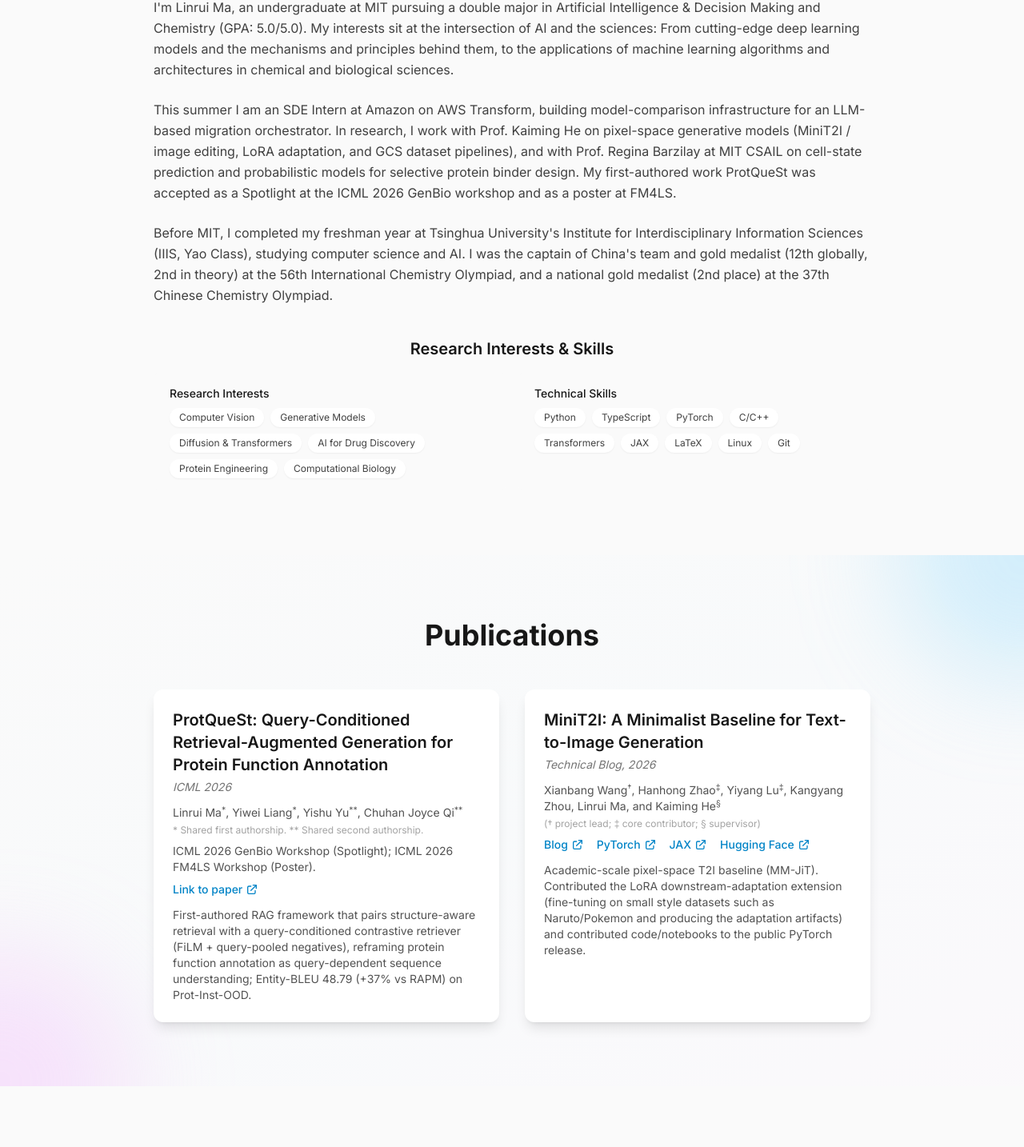
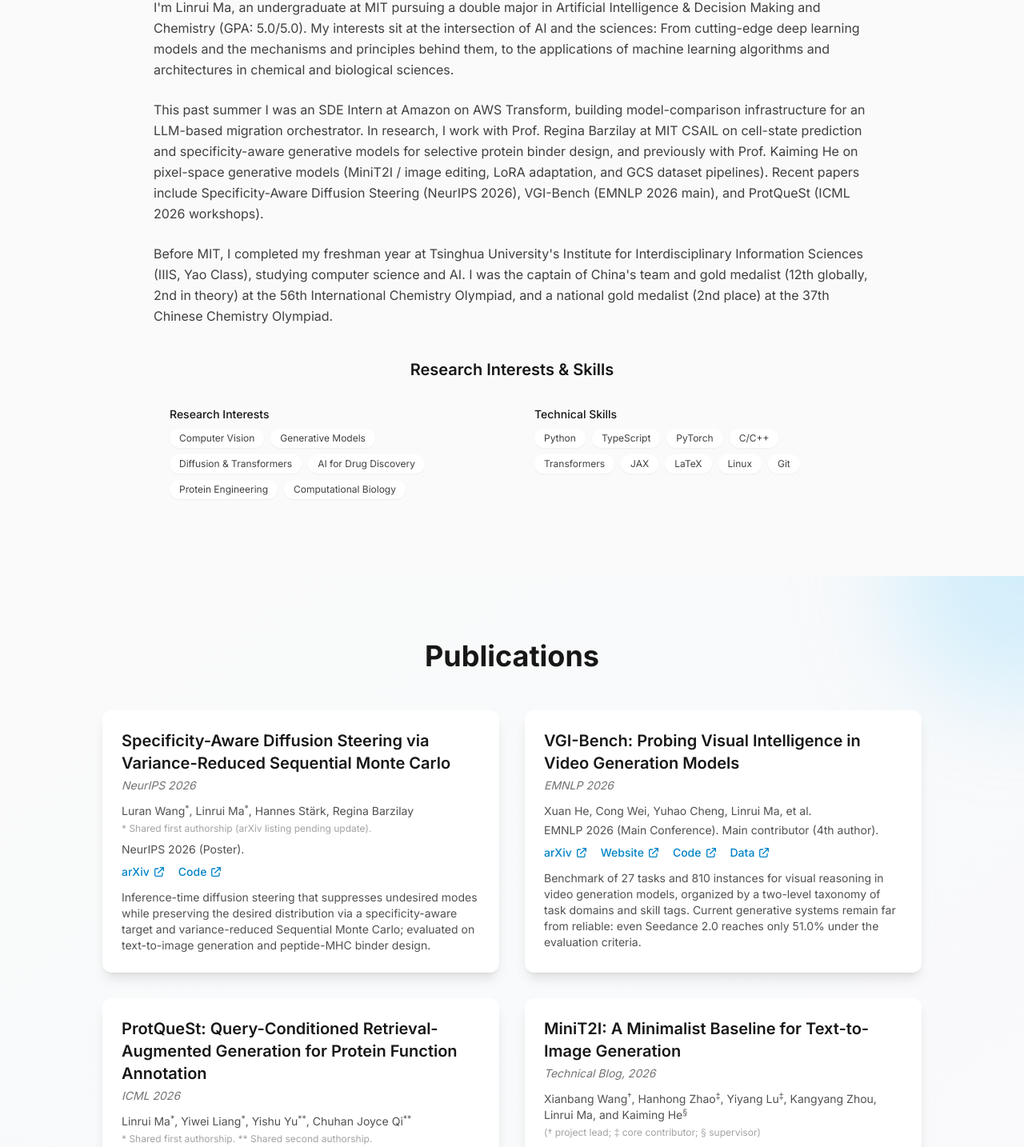
Before and after one commit to JerryLin828/JerryLin828.github.io, a Next.js app: page / in a window 1280 px wide. Shown: the part 756-2190 px from the top of the page at 80% size. Built offline with nearby package versions, Linux system fonts and the light colour scheme; a web font is replaced by a local one.

Commit message:
Updated Publications

```diff
--- a/components/AboutSection.tsx
+++ b/components/AboutSection.tsx
@@ -43,8 +43,8 @@
             transition={{ duration: 0.5, delay: 0.3 }}
           >
             <p className="text-neutral-700 dark:text-neutral-300 leading-relaxed mb-6">
-              This summer I am an SDE Intern at Amazon on AWS Transform, building model-comparison infrastructure for an LLM-based migration orchestrator.
-              In research, I work with Prof. Kaiming He on pixel-space generative models (MiniT2I / image editing, LoRA adaptation, and GCS dataset pipelines), and with Prof. Regina Barzilay at MIT CSAIL on cell-state prediction and probabilistic models for selective protein binder design. My first-authored work ProtQueSt was accepted as a Spotlight at the ICML 2026 GenBio workshop and as a poster at FM4LS.
+              This past summer I was an SDE Intern at Amazon on AWS Transform, building model-comparison infrastructure for an LLM-based migration orchestrator.
+              In research, I work with Prof. Regina Barzilay at MIT CSAIL on cell-state prediction and specificity-aware generative models for selective protein binder design, and previously with Prof. Kaiming He on pixel-space generative models (MiniT2I / image editing, LoRA adaptation, and GCS dataset pipelines). Recent papers include Specificity-Aware Diffusion Steering (NeurIPS 2026), VGI-Bench (EMNLP 2026 main), and ProtQueSt (ICML 2026 workshops).
             </p>
           </motion.div>
 
--- a/components/ExperienceSection.tsx
+++ b/components/ExperienceSection.tsx
@@ -20,11 +20,11 @@
     title: 'Software Development Engineer Intern',
     company: 'AWS Transform, Amazon',
     location: 'Boston, MA',
-    period: 'Jun 2026 - Present',
+    period: 'Jun 2026 - Aug 2026',
     description: [
-      'Building model-comparison infrastructure for the LLM-based orchestrator behind AWS Transform\'s VMware migration workflows',
-      'Designing automated evaluation scenarios and CloudWatch metrics across latency/cost, tool-calling, and reliability so model selection can be data-driven',
-      'Implementing the pipeline in Python and TypeScript (feature owned end-to-end under SDE I mentorship)',
+      'Built model-comparison infrastructure for the LLM-based orchestrator behind AWS Transform\'s VMware migration workflows',
+      'Designed automated evaluation scenarios and CloudWatch metrics across latency/cost, tool-calling, and reliability so model selection can be data-driven',
+      'Implemented the pipeline in Python and TypeScript (feature owned end-to-end under SDE I mentorship)',
     ],
     technologies: ['Python', 'TypeScript', 'Amazon Bedrock', 'CloudWatch', 'AWS'],
     type: 'work',
@@ -34,7 +34,7 @@
     title: 'Undergraduate Researcher',
     company: 'MIT - Prof. Kaiming He\'s Group',
     location: 'Cambridge, MA',
-    period: 'Feb 2026 - Present',
+    period: 'Feb 2026 - Jun 2026',
     description: [
       'Working on pixel-space generative models in the MiniT2I line under Prof. Kaiming He, including adapting the framework toward image editing and contributing LoRA-based downstream adaptation',
       'Built a large-scale image-editing dataset pipeline to Google Cloud Storage',
--- a/components/HeroSection.tsx
+++ b/components/HeroSection.tsx
@@ -98,7 +98,7 @@
       </div>
 
       <div className="mt-8 text-center text-sm text-neutral-400 dark:text-neutral-500 font-mono">
-        Last updated July 21, 2026
+        Last updated October 12, 2026
       </div>
     </div>
   )
--- a/components/PublicationsSection.tsx
+++ b/components/PublicationsSection.tsx
@@ -17,6 +17,39 @@
 const publications: Publication[] = [
   {
     id: 1,
+    title: 'Specificity-Aware Diffusion Steering via Variance-Reduced Sequential Monte Carlo',
+    venue: 'NeurIPS 2026',
+    authors: (
+      <>
+        Luran Wang<sup>*</sup>, Linrui Ma<sup>*</sup>, Hannes Stärk, Regina Barzilay
+      </>
+    ),
+    footnote: '* Shared first authorship (arXiv listing pending update).',
+    acceptance: 'NeurIPS 2026 (Poster).',
+    links: [
+      { label: 'arXiv', url: 'https://arxiv.org/abs/2610.00395' },
+      { label: 'Code', url: 'https://github.com/WangLuran/Specificity-Aware-Diffusion-Steering' },
+    ],
+    description:
+      'Inference-time diffusion steering that suppresses undesired modes while preserving the desired distribution via a specificity-aware target and variance-reduced Sequential Monte Carlo; evaluated on text-to-image generation and peptide-MHC binder design.',
+  },
+  {
+    id: 2,
+    title: 'VGI-Bench: Probing Visual Intelligence in Video Generation Models',
+    venue: 'EMNLP 2026',
+    authors: <>Xuan He, Cong Wei, Yuhao Cheng, Linrui Ma, et al.</>,
+    acceptance: 'EMNLP 2026 (Main Conference). Main contributor (4th author).',
+    links: [
+      { label: 'arXiv', url: 'https://arxiv.org/abs/2608.19583' },
+      { label: 'Website', url: 'https://hexuan21.github.io/VGI-Bench/' },
+      { label: 'Code', url: 'https://github.com/hexuan21/VGI-Bench' },
+      { label: 'Data', url: 'https://huggingface.co/datasets/hexuan21/VGI-Bench' },
+    ],
+    description:
+      'Benchmark of 27 tasks and 810 instances for visual reasoning in video generation models, organized by a two-level taxonomy of task domains and skill tags. Current generative systems remain far from reliable: even Seedance 2.0 reaches only 51.0% under the evaluation criteria.',
+  },
+  {
+    id: 3,
     title: 'ProtQueSt: Query-Conditioned Retrieval-Augmented Generation for Protein Function Annotation',
     venue: 'ICML 2026',
     authors: (
@@ -31,7 +64,7 @@
       'First-authored RAG framework that pairs structure-aware retrieval with a query-conditioned contrastive retriever (FiLM + query-pooled negatives), reframing protein function annotation as query-dependent sequence understanding; Entity-BLEU 48.79 (+37% vs RAPM) on Prot-Inst-OOD.',
   },
   {
-    id: 2,
+    id: 4,
     title: 'MiniT2I: A Minimalist Baseline for Text-to-Image Generation',
     venue: 'Technical Blog, 2026',
     authors: (
@@ -66,7 +99,7 @@
         </h2>
       </motion.div>
 
-      <div className="grid grid-cols-1 md:grid-cols-2 gap-8 max-w-4xl mx-auto">
+      <div className="grid grid-cols-1 md:grid-cols-2 gap-8 max-w-5xl mx-auto">
         {publications.map((pub, index) => (
           <motion.div
             key={pub.id}
```
Also changed, not shown: 1 other file (tests, documents, lock files or other folders).
